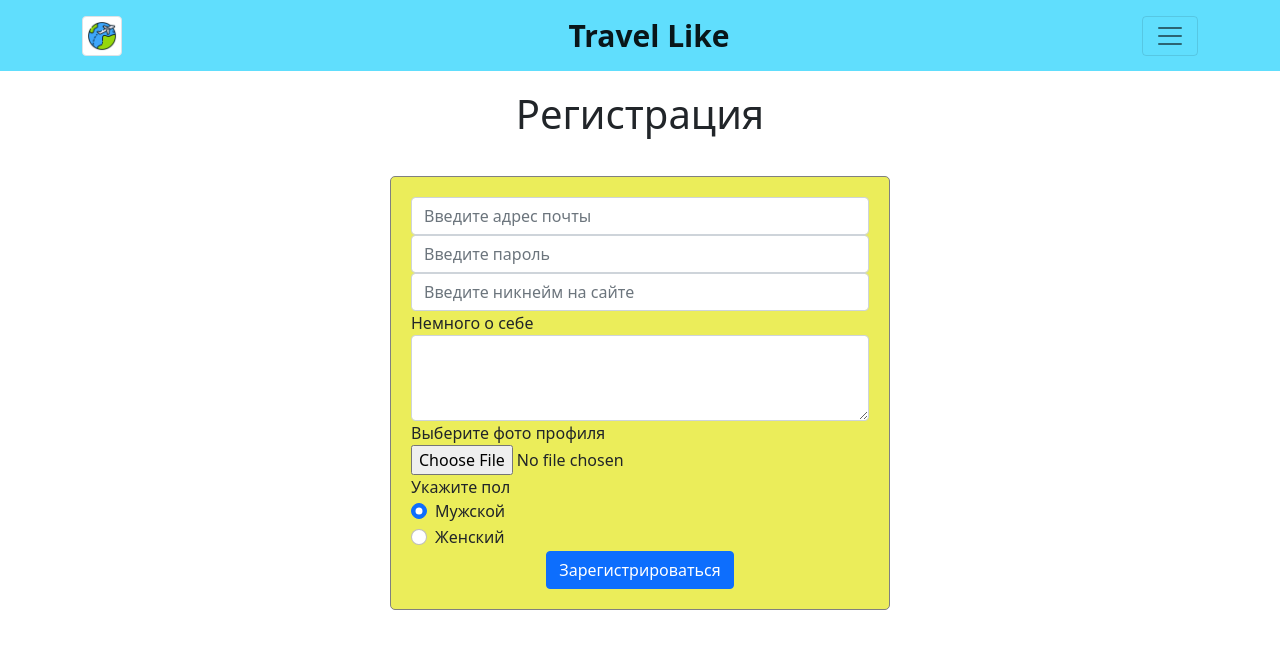
After one commit to xerox-1314/TravelLike, a Flask app: page /register in a window 1280 px wide. The commit adds this page. Shown: the top 649 px of the page. Run offline with Flask 3, Linux system fonts and the light colour scheme.

Commit message:
Create news window, login and registration

```diff
--- /dev/null
+++ b/data/__all_models.py
@@ -0,0 +1,2 @@
+from . import users
+from . import news
--- a/main.py
+++ b/main.py
@@ -1,6 +1,20 @@
-from flask import Flask, render_template
+from flask import Flask, render_template, request
+from data import db_session
+from data.users import User
+from data.news import News
+
+
+class Login_User:
+    login_flag = False
+    nickname = ''
+    email = ''
+    about = ''
+    male_female = ''
+    image = ''
+
 
 app = Flask(__name__)
+login_user = Login_User()
 
 
 @app.route('/')
@@ -9,5 +23,84 @@ def welcome():
     return render_template('welcome.html')
 
 
+@app.route('/register', methods=['POST', 'GET'])
+def register():
+    if request.method == 'GET':
+        return render_template('register.html', error='')
+    elif request.method == 'POST':
+        db_sess = db_session.create_session()
+        for email in db_sess.query(User).filter(User.email == request.form['email']):
+            return render_template('register.html', error='Пользователь с таким email уже зарегистрирован')
+        for nick in db_sess.query(User).filter(User.nickname == request.form['nickname']):
+            return render_template('register.html', error='Такой ник на сайте уже зарегистрирован')
+        user = User()
+        user.nickname = request.form['nickname']
+        user.email = request.form['email']
+        user.password = request.form['password']
+        user.about = request.form['about']
+        try:
+            a = request.form['male']
+            user.male_female = 'male'
+        except KeyError:
+            user.male_female = 'female'
+        f = request.files['file']
+        with open(f'avatars/{user.nickname}.jpg', 'wb') as file:
+            file.write(f.read())
+            user.image = f'{user.nickname}.jpg'
+        login_user.login_flag = True
+        login_user.nickname = user.nickname
+        login_user.email = user.email
+        login_user.about = user.about
+        login_user.male_female = user.male_female
+        login_user.image = user.image
+        db_sess.add(user)
+        db_sess.commit()
+        return render_template('welcome.html')
+
+
+@app.route('/login', methods=['POST', 'GET'])
+def login():
+    if request.method == 'GET':
+        return render_template('login.html', error='')
+    elif request.method == 'POST':
+        db_sess = db_session.create_session()
+        for user in db_sess.query(User).filter(User.email == request.form['email'], User.password == request.form['password']):
+            login_user.login_flag = True
+            login_user.nickname = user.nickname
+            login_user.email = user.email
+            login_user.about = user.about
+            login_user.male_female = user.male_female
+            login_user.image = user.image
+            return render_template('welcome.html')
+        return render_template('login.html', error='Неверная почта или пароль. Попробуйте еще раз!')
+
+
+@app.route('/profile')
+def profile():
+    return render_template('profile.html')
+
+
+@app.route('/news')
+def news():
+    news_list = []
+    db_sess = db_session.create_session()
+    for new in db_sess.query(News).all():
+        user = db_sess.query(User).filter(User.id == new.user_id).first()
+        news_list.append({'id': new.id, 'title': new.title, 'content': new.content, 'images': new.images,
+                          'user_nickname': user.nickname, 'user_image': user.image})
+    return render_template('news.html', news_list=news_list)
+
+
+@app.context_processor
+def user_info():
+    if login_user.login_flag is True:
+        result = {'login': True, 'nickname': login_user.nickname, 'email': login_user.email, 'about': login_user.about,
+                'male_female': login_user.male_female, 'image': login_user.image}
+        return dict(data=result)
+    else:
+        return dict(data={'login': False})
+
+
 if __name__ == '__main__':
-    app.run(debug=True)
+    db_session.global_init("db/main_db.db")
+    app.run(debug=True, host='127.0.0.1', port=5000)
--- /dev/null
+++ b/static/css/register.css
@@ -0,0 +1,25 @@
+form.login_form {
+    margin-left: auto;
+    margin-right: auto;
+    margin-top: 3%;
+    max-width: 500px;
+    background-color: #ebed5a;
+    border: 1px solid gray;
+    border-radius: 5px;
+    padding: 20px;
+}
+
+.register-button {
+    display: flex;
+    justify-content: center;
+}
+
+.top-text {
+    text-align: center;
+    margin-top: 7%;
+}
+
+h4 {
+    color: red;
+    text-align: center;
+}
--- a/templates/base.html
+++ b/templates/base.html
@@ -25,17 +25,22 @@
           <div class="collapse navbar-collapse" id="navbarContent" style="margin-left: 35%;">
               <ul class="navbar-nav mr-auto mb-2">
                   <li class="nav-item">
-                      <a href="" class="nav-link" style="font-size: 25px;"><u>Новости</u></a>
+                      <a href="http://127.0.0.1:5000/news" class="nav-link" style="font-size: 25px;"><u>Новости</u></a>
                   </li>
                   <li class="nav-item">
                       <a href="" class="nav-link" style="margin-left: 30%;width: 100px;font-size: 25px;"><u>Лайфхаки</u></a>
                   </li>
               </ul>
               <form action="" class="d-flex" style="margin-left: 15%;">
-                  <a href="http://127.0.0.1:8080/login" class="btn btn-primary btn-lg" role="button"
-                     aria-pressed="true" style="width: 100px;">Войти</a>
-                  <a href="http://127.0.0.1:8080/register" class="btn btn-primary btn-lg" role="button"
-                     aria-pressed="true" style="width: 250px;margin-left: 5%;">Зарегистрироваться</a>
+                  {% if data['login'] == False %}
+                      <a href="http://127.0.0.1:5000/login" class="btn btn-primary btn-lg" role="button"
+                         aria-pressed="true" style="width: 100px;">Войти</a>
+                      <a href="http://127.0.0.1:5000/register" class="btn btn-primary btn-lg" role="button"
+                         aria-pressed="true" style="width: 250px;margin-left: 5%;">Зарегистрироваться</a>
+                  {% else %}
+                      <a href="http://127.0.0.1:5000/profile" class="nav-link" style="font-size: 23px;margin-left: 3%;color:black;">{{ data['nickname'] }}</a>
+                      <img src="avatars/{{ data['image'] }}" width="60px" height="60px" style="margin-left: 7%;">
+                  {% endif %}
               </form>
           </div>
       </div>
--- /dev/null
+++ b/templates/register.html
@@ -0,0 +1,47 @@
+{% extends 'base.html' %}
+
+{% block css %}
+<link rel="stylesheet" href="{{ url_for('static', filename='css/register.css') }}">
+{% endblock %}
+
+{% block title %}Travel Like - registration{% endblock %}
+
+{% block body %}
+<div class="main-block">
+    <h1 class="top-text">Регистрация</h1>
+    <h4>{{ error }}</h4>
+    <div>
+        <form class="login_form" method="post" enctype="multipart/form-data">
+            <input type="email" class="form-control" id="email" aria-describedby="emailHelp" placeholder="Введите адрес почты" name="email">
+            <input type="password" class="form-control" id="password" placeholder="Введите пароль" name="password">
+            <input type="text" class="form-control" id="nickname" placeholder="Введите никнейм на сайте" name="nickname">
+            <div class="form-group">
+                <label for="about">Немного о себе</label>
+                <textarea class="form-control" id="about" rows="3" name="about"></textarea>
+            </div>
+            <div class="form-group">
+                <label for="photo">Выберите фото профиля</label>
+                <input type="file" class="form-control-file" id="photo" name="file">
+            </div>
+            <div class="form-group">
+                <label for="form-check">Укажите пол</label>
+                <div class="form-check">
+                  <input class="form-check-input" type="radio" name="sex" id="male" value="male" checked>
+                  <label class="form-check-label" for="male">
+                    Мужской
+                  </label>
+                </div>
+                <div class="form-check">
+                  <input class="form-check-input" type="radio" name="sex" id="female" value="female">
+                  <label class="form-check-label" for="female">
+                    Женский
+                  </label>
+                </div>
+            </div>
+            <div class="register-button">
+                <button type="submit" class="btn btn-primary">Зарегистрироваться</button>
+            </div>
+        </form>
+    </div>
+</div>
+{% endblock %}
--- a/templates/welcome.html
+++ b/templates/welcome.html
@@ -10,7 +10,7 @@
 <div class="main-block">
     <img src="{{ url_for('static', filename='img/background.jpg') }}" class="background-img">
     <div class="main-text"><h1>Travel Like - все о путешествиях в одном месте!</h1></div>
-    <a href="http://127.0.0.1:8080/define" class="btn btn-primary btn-lg" role="button"
+    <a href="http://127.0.0.1:5000/register" class="btn btn-primary btn-lg" role="button"
                      aria-pressed="true"
        style="width: 400px;position: absolute;top: 40%;left: 65px;height: 55px;">Зарегистрироваться</a>
 </div>
```
Also changed, not shown: data/db_session.py (added, +33 -0 lines), data/news.py (added, +15 -0 lines), data/users.py (added, +17 -0 lines), static/css/login.css (added, +26 -0 lines), static/css/news.css (added, +14 -0 lines), templates/login.html (added, +23 -0 lines), templates/news.html (added, +25 -0 lines), templates/profile.html (added, +10 -0 lines).
